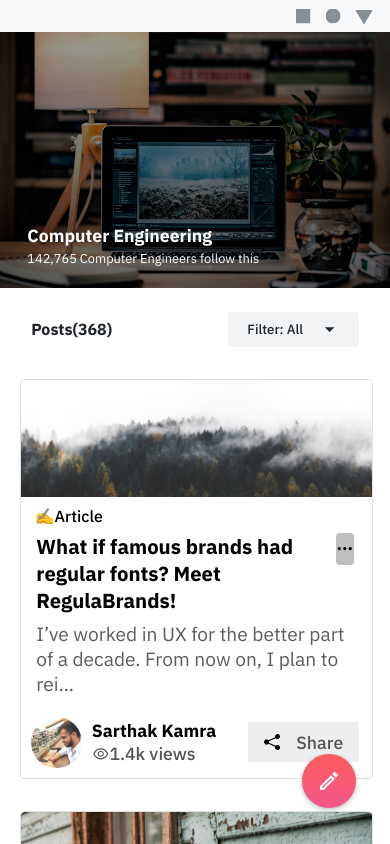
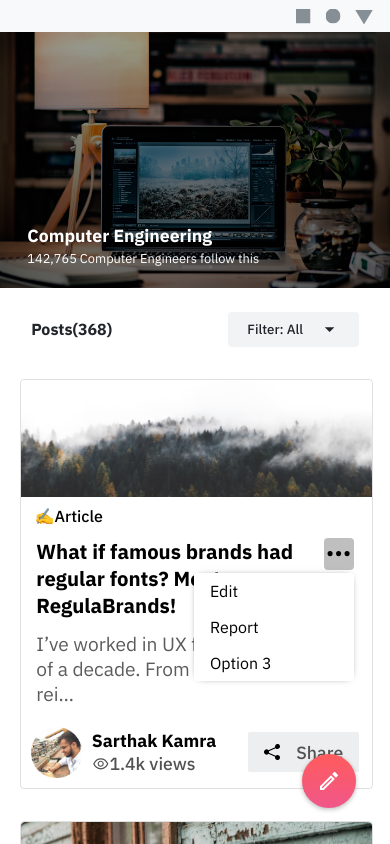
Before and after one commit to sarthakagarwal882/ATG_WORLD, a React (Vite) app: page / in a window 390 px wide. Both pictures are taken after a click on the element 345 px from the left and 548 px from the top of the page. Shown: the top 844 px of the page. Built offline with nearby package versions, Linux system fonts and the light colour scheme.

Commit message:
some improvisations

```diff
--- a/src/components/Card.jsx
+++ b/src/components/Card.jsx
@@ -74,6 +74,13 @@ const Card = (props) => {
                 }
                 <div onClick={dotsDropdown} className={(dots) ? 'dots-clicked card-dropdown' : 'card-dropdown'}>
                     <BsThreeDots />
+                    <div className='dots-dropdown' style={{ display: dots ? 'initial' : 'none' }}>
+                        <ul>
+                            <li><p>Edit</p></li>
+                            <li><p>Report</p></li>
+                            <li><p>Option 3</p></li>
+                        </ul>
+                    </div>
                 </div>
             </div>
 
--- a/src/components/CardStyles.css
+++ b/src/components/CardStyles.css
@@ -57,7 +57,8 @@
 }
 
 .card .header-dots .card-dropdown {
-    width: 5%;
+    width: 2rem;
+    position: relative;
     margin: 0 2% 0;
     font-size: 1.7rem;
     display: flex;
@@ -67,6 +68,33 @@
     border-radius: 4px;
     cursor: pointer;
 }
+
+.dots-dropdown {
+    position: absolute;
+    right: 0;
+    top: 0;
+    margin: 2.2rem 0 0 0;
+    width: 10rem;
+    background-color: #ffffff;
+}
+
+.dots-dropdown ul {
+    cursor: auto;
+    box-shadow: 0px 0px 8px -5px black;
+    border-radius: 4px;
+}
+
+.dots-dropdown ul li {
+    cursor: pointer;
+    list-style: none;
+    padding: 0.5rem 1rem;
+    font-size: 1rem;
+    transition: 0.1s ease-in-out;
+}
+.dots-dropdown ul li:hover{
+    transform: scale(1.03);
+}
+
 
 .dots-clicked {
     background-color: #BFBFC0;
@@ -291,13 +319,14 @@
     }
 
     .card-header {
-        padding: 0 4.5%;
+        padding: 0 2% 0 4.5%;
+        margin: 5px 0;
         width: 80%;
     }
 
     .card .header-dots .card-dropdown {
-        width: 5%;
-        margin: 0 5% 0;
+        width: 2rem;
+        margin: 5px 5% 5px;
         font-size: 1.7rem;
         display: flex;
         justify-content: center;
--- a/src/components/PostStyles.css
+++ b/src/components/PostStyles.css
@@ -59,7 +59,6 @@
     width: 100%;
     left: 0;
 }
-
 
 .posts-child div:last-child {
     display: flex;
@@ -234,7 +233,7 @@
     .ul-div-wrapper button {
         background-color: #F1F3F5;
         border: none;
-        padding: 0 10px;
+        padding: 0 8px;
         height: 2.2rem;
         border-radius: 4px;
         font-weight: 500;
```
